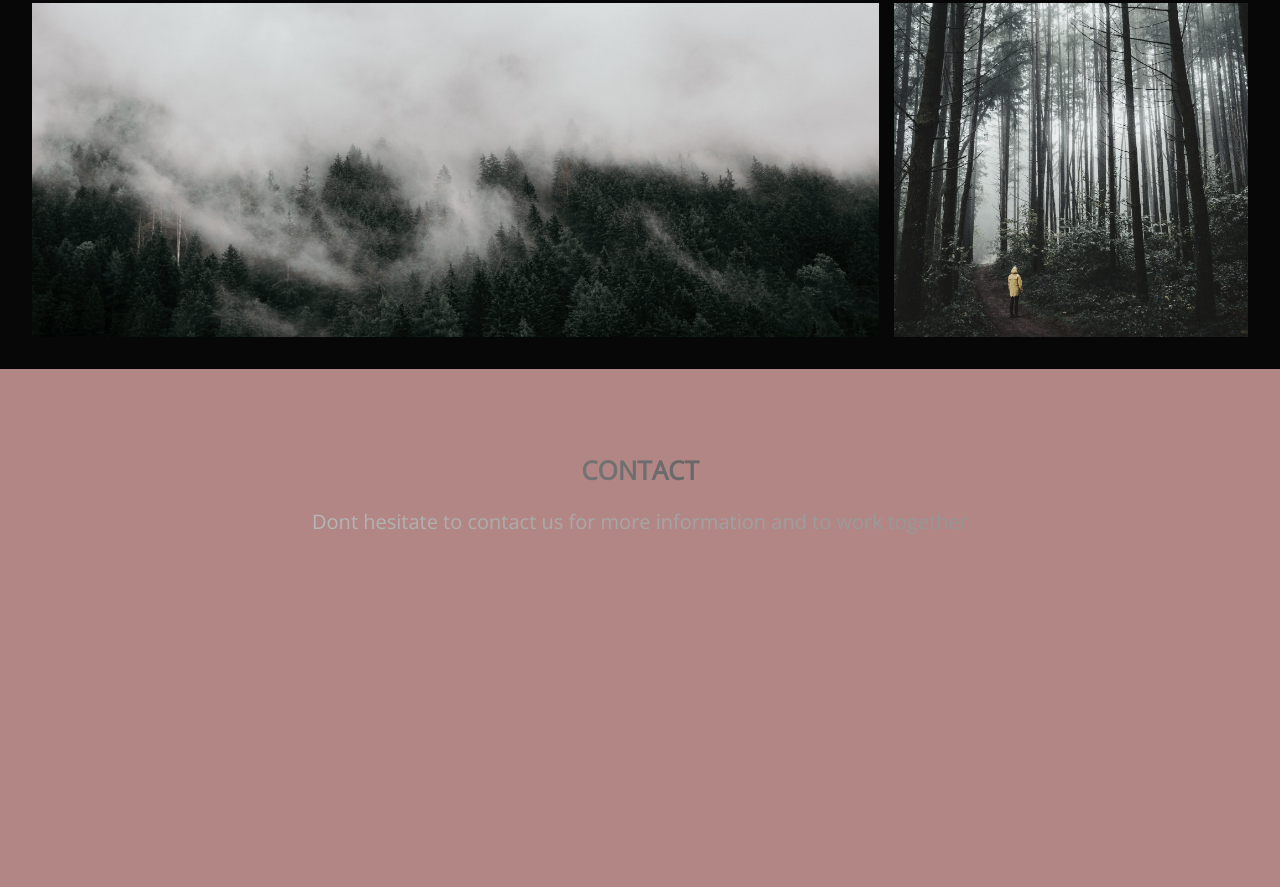
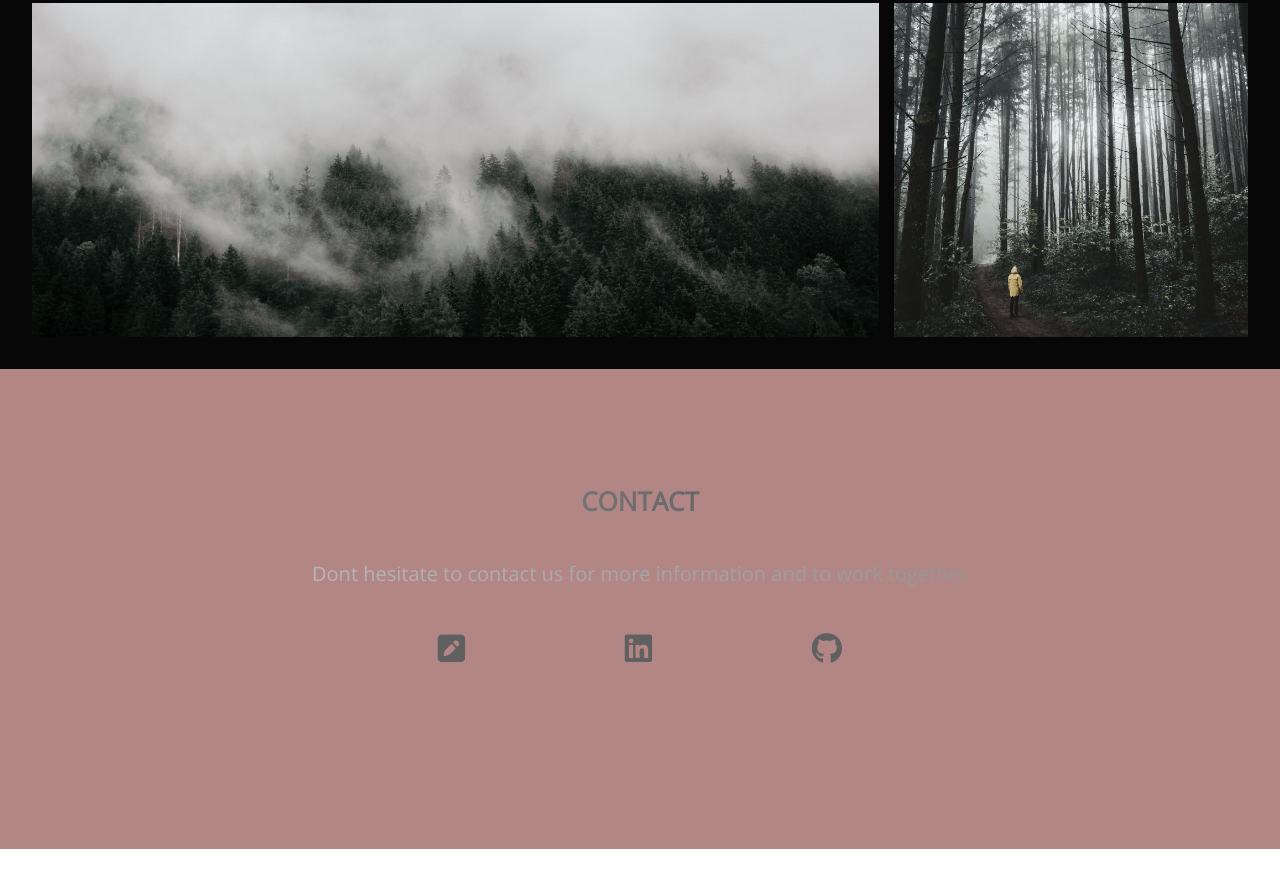
Before and after one commit to nicolasGolob/pictures-website, a plain HTML site: page index.html in a window 1280 px wide. Shown: the part 3231-4118 px from the top of the page. After the commit the page ends 4080 px from the top, so only its background shows below. Drawn offline with nearby package versions, Linux system fonts and the light colour scheme.

Commit message:
base of the contact section

```diff
--- a/Css/style.css
+++ b/Css/style.css
@@ -2,7 +2,6 @@
     margin: 0px;
     padding: 0px;
     box-sizing: border-box;
-    font-family: 'Open Sans', sans-serif;
     list-style: none;
     text-decoration: none;
     font-size: 62.5%;
@@ -15,6 +14,8 @@ nav{
     align-items: center;
     min-height: 8vh;
     background-color: transparent;
+    font-family: 'Open Sans', sans-serif;
+
 }
 
 .logo{
@@ -50,6 +51,8 @@ header{
     background: url('../image/forest_mist_main_image.jpg');
     background-size: cover;
     background-position: center;
+    font-family: 'Open Sans', sans-serif;
+
 }
 
 h1{
@@ -76,6 +79,7 @@ h1{
     padding:4vh;
     gap: 10px;
     background-color: rgb(7, 7, 7);
+    font-family: 'Open Sans', sans-serif;
     /* background: linear-gradient(180deg, rgba(0,0,0,1) 15%, rgb(29, 29, 29) 100%, rgba(242,242,242,1) 80%); */
 }
 
@@ -144,6 +148,7 @@ h1{
     padding:4vh;
     gap: 15px;
     background-color: rgb(7, 7, 7);
+    font-family: 'Open Sans', sans-serif;
 }
 
 .features-title{
@@ -208,12 +213,13 @@ h1{
 .contact-container{
     display: grid;
     grid-template-columns: repeat(10, 1fr);
-    grid-template-rows: repeat(10, 1fr);
+    grid-template-rows: repeat(6, 1fr);
     width: 100%;
-    height: 70vh;
+    height: 60vh;
     padding:4vh;
     gap: 15px;
     background-color: rgb(201, 128, 128);
+    font-family: 'Open Sans', sans-serif;
 }
 
 .contact-title{
@@ -244,3 +250,16 @@ h1{
     background-clip: text;
     color: transparent;
 }
+
+.items-font{
+    grid-column: 3/9;
+    grid-row: 4/5;
+    display: flex;
+    align-content: center;
+    justify-content: space-evenly;
+}
+
+.items-font i{
+    font-size: 5rem;
+    color: rgb(97, 96, 96);
+}
--- a/index.html
+++ b/index.html
@@ -5,6 +5,7 @@
     <meta http-equiv="X-UA-Compatible" content="IE=edge">
     <meta name="description" content="Mini-Project to training -> Pictures Website">
     <meta name="viewport" content="width=device-width, initial-scale=1.0">
+    <script src="https://kit.fontawesome.com/0fdd1eeabf.js" crossorigin="anonymous"></script>
     <link href="https://fonts.googleapis.com/css2?family=Open+Sans&display=swap" rel="stylesheet">
     <link href="CSS/style.css" rel="stylesheet">
     <link href="CSS/mediaQueries.css" rel="stylesheet">
@@ -60,6 +61,11 @@
     <section class="contact-container">
         <a class="contact-title" href="#">Contact</a>
         <p class="contact-p">Dont hesitate to contact us for more information and to work together</p>
+        <div class="items-font">
+            <a><i class="fas fa-pen-square"></i></a>
+            <a><i class="fab fa-linkedin"></i></a>
+            <a><i class="fab fa-github"></i></a>
+        </div>
     </section>
 </body>
 </html>
```
